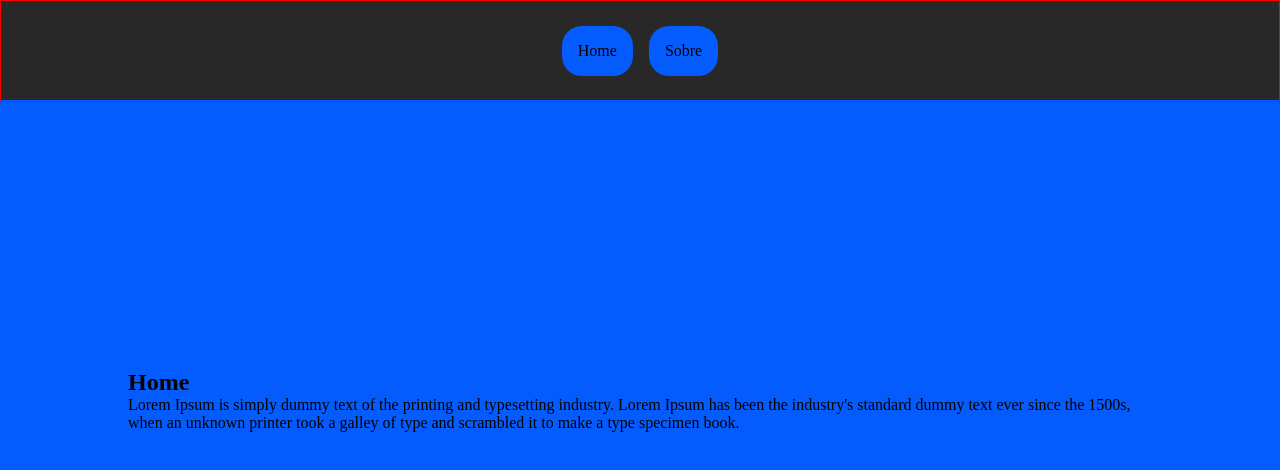
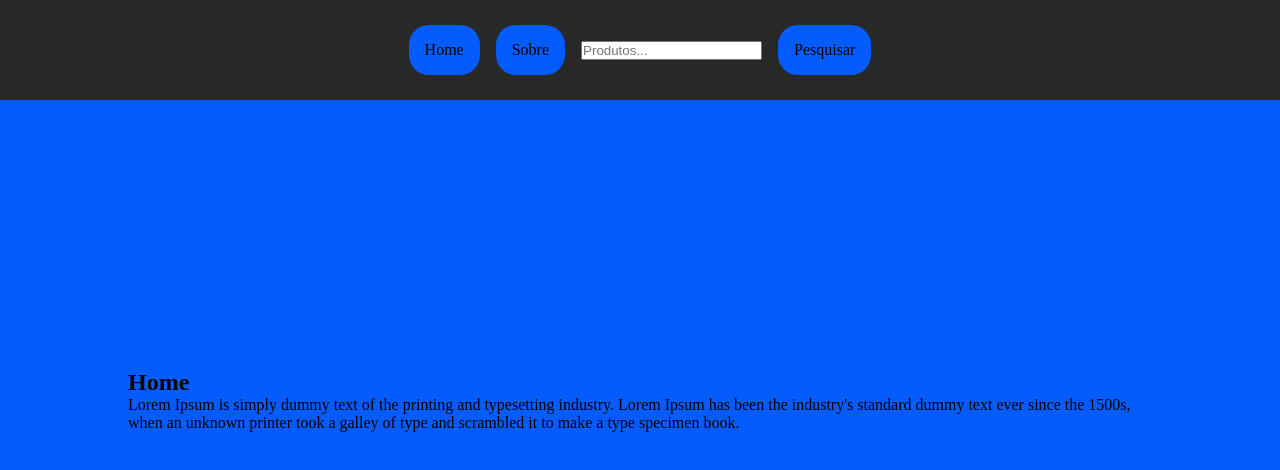
Before and after one commit to IratoDev/referencia-ReactRouter, a React (Create React App) app: page / in a window 1280 px wide. Shown: the top 470 px of the page. Built offline with nearby package versions, Linux system fonts and the light colour scheme.

Commit message:
adiçao_navegação_input

```diff
--- a/package.json
+++ b/package.json
@@ -6,6 +6,7 @@
     "@testing-library/jest-dom": "^5.17.0",
     "@testing-library/react": "^13.4.0",
     "@testing-library/user-event": "^13.5.0",
+    "axios": "^1.7.2",
     "react": "^18.3.1",
     "react-dom": "^18.3.1",
     "react-router-dom": "^6.25.0",
--- a/src/components/navBar/NavBar.js
+++ b/src/components/navBar/NavBar.js
@@ -1,6 +1,4 @@
-
-import { useState } from "react";
-import { useEffect } from "react";
+import { useEffect , useState} from "react";
 import { Link,useLocation } from "react-router-dom";
 import "./StyleNavBar.modules.css"
 
@@ -8,6 +6,7 @@ export default function NavBar(){
 
 
 const[Button, setButton]=useState(false);
+const[Produto, setProduto] = useState();
 const location = useLocation();
 
 
@@ -17,7 +16,9 @@ useEffect(() => {
     } else {
       setButton(false);
     }
-  }, [location.pathname]);
+}, [location.pathname]);
+
+
 
 const StyleButton = {
 
@@ -28,7 +29,17 @@ color: "#000",
 
 }
 
-console.log(Button)
+const handleBlur = (e) => {
+
+e.preventDefault();
+const ID = document.getElementById("CampoPesquisa").value;
+const ProdutoID = `/produto/${ID}`;
+
+setProduto(ProdutoID)
+
+}
+
+console.log(Produto)
 
 return(
 
@@ -46,6 +57,10 @@ to="/Sobre">
 Sobre
 </Link>
 
+<input id="CampoPesquisa" onBlur={handleBlur} type="text" placeholder="Produtos..." />
+
+<Link style={StyleButton} to={Produto} >Pesquisar</Link>
+
 </nav>
 
 </header>
--- a/src/components/navBar/StyleNavBar.modules.css
+++ b/src/components/navBar/StyleNavBar.modules.css
@@ -13,7 +13,6 @@ header nav {
   gap: 1em;
   width: 100%;
   height: 100%;
-  border: 1px solid red;
 }
 header nav .buttonsNav {
   border: none;
--- a/src/components/navBar/StyleNavBar.modules.scss
+++ b/src/components/navBar/StyleNavBar.modules.scss
@@ -18,7 +18,7 @@ gap: 1em;
 
 width: 100%;
 height: 100%;
-border: 1px solid red;
+
 
 .buttonsNav{
 border: none;
```
Also changed, not shown: 2 other files (tests, documents, lock files or other folders).
